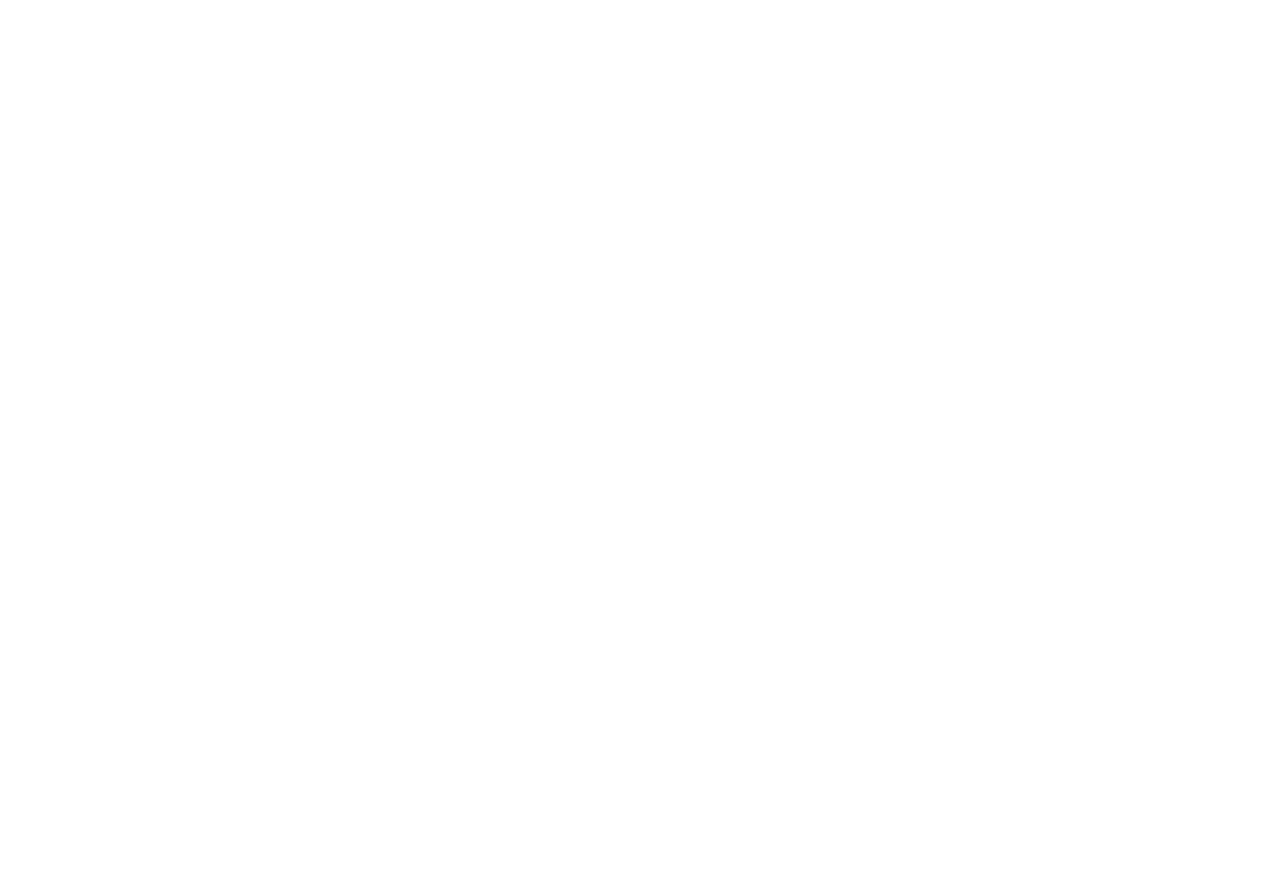
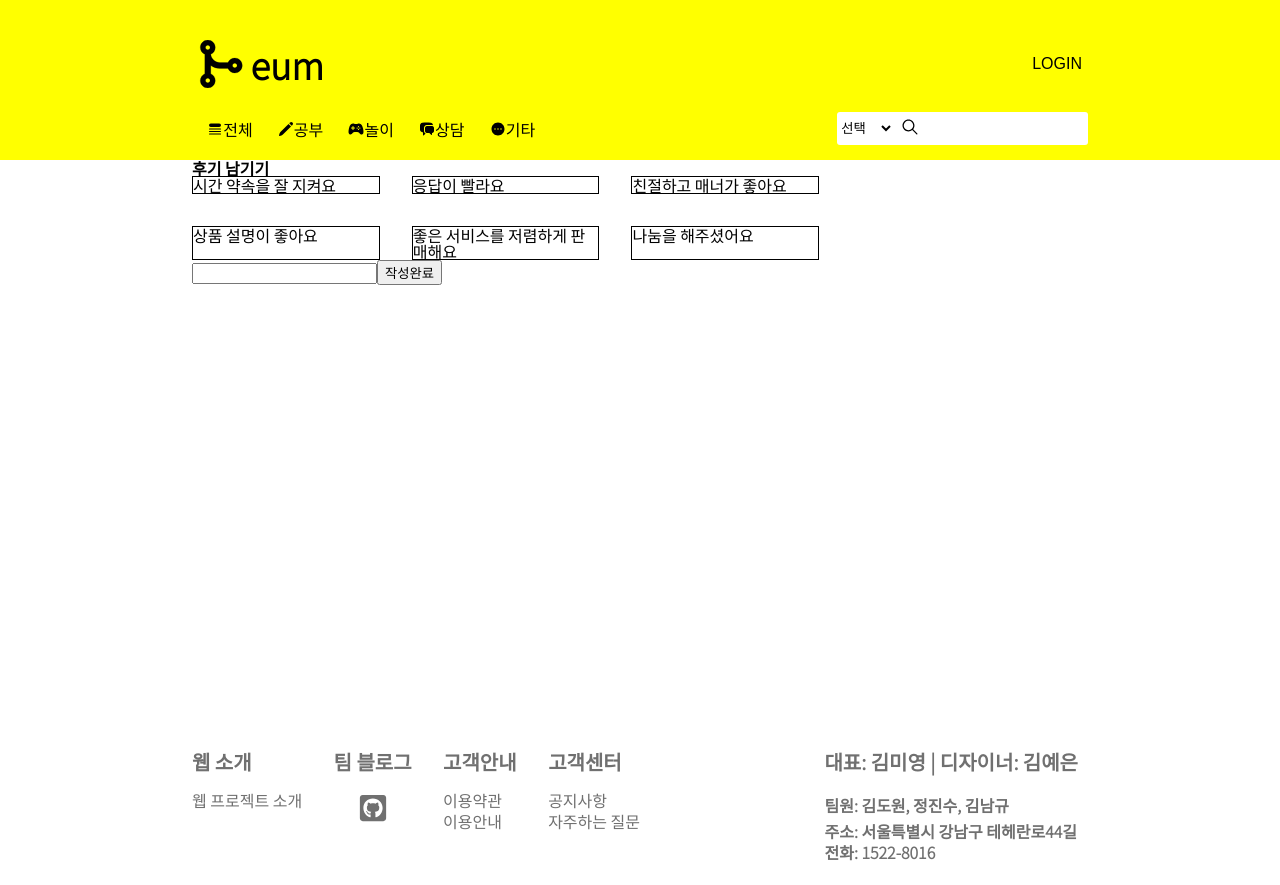
Before and after one commit to KoreaMoney/Team-project-Eum, a React (Create React App) app: page /review/1 in a window 1280 px wide. Before the commit this address had no page. Before the commit the page ends 800 px from the top, so only its background shows below. Built offline with nearby package versions, Linux system fonts and the light colour scheme; no server answers.

Commit message:
feat: 뱃지 기능 구현

```diff
--- a/src/pages/Detail.tsx
+++ b/src/pages/Detail.tsx
@@ -200,6 +200,7 @@ const Detail = () => {
         isCancel: false,
         cancelTime: 0,
         doneTime: 0,
+        reviewDone: false,
       });
       setTimeout(() => {
         navigate(`/detail/${categoryName}/${id}/${user.id}/${uuid}`);
--- /dev/null
+++ b/src/pages/ReviewPage.tsx
@@ -0,0 +1,198 @@
+import { useMutation, useQuery, useQueryClient } from '@tanstack/react-query';
+import styled from 'styled-components';
+import { uuidv4 } from '@firebase/util';
+import React, { useState } from 'react';
+import { useNavigate, useParams } from 'react-router-dom';
+import {
+  getOnSalePost,
+  getPostsId,
+  getUsers,
+  patchOnSalePost,
+  patchPosts,
+  patchUsers,
+  postComments,
+} from '../api';
+import { commentType } from '../types';
+function ReviewPage() {
+  const navigate = useNavigate();
+  const saveUser = JSON.parse(sessionStorage.getItem('user') || 'null');
+  const { id } = useParams();
+  const [review, setReview] = useState('');
+  const [badge, setBadge] = useState('');
+  const queryClient = useQueryClient();
+  //onSlaepost 데이터 불러오기
+  const { data, isLoading } = useQuery(
+    ['salePost', id],
+    () => getOnSalePost(id),
+    {
+      select: (data) => {
+        return data[0];
+      },
+      onSuccess: (data) => {
+        if (!saveUser || saveUser.uid !== data.buyerUid) {
+          navigate('/');
+        }
+        if (data.reviewDone) {
+          navigate('/');
+        }
+      },
+    }
+  );
+  // 판매자 정보 불러오기
+  const { data: user, isLoading: userLoading } = useQuery(
+    ['user', id],
+    () => getUsers(data.sellerUid),
+    {
+      enabled: !!data,
+    }
+  );
+  // 구매자 정보 불러오기
+  const { data: reviewer } = useQuery(['reviewer', id], () =>
+    getUsers(saveUser.uid)
+  );
+  const { mutate } = useMutation(
+    (data: any) => {
+      const { userId, newUser } = data;
+      return patchUsers(userId, newUser);
+    },
+    {
+      onSuccess: () => {
+        queryClient.invalidateQueries(['test', id]);
+      },
+    }
+  );
+  //포스트 데이터 가져오기
+  const { data: post } = useQuery(
+    ['post', id],
+    () => getPostsId(data.postsId),
+    {
+      select: (data) => {
+        return data[0];
+      },
+      enabled: !!data,
+    }
+  );
+
+  const { mutate: changeReviewDone } = useMutation(
+    (newSalePosts: { reviewDone: boolean }) =>
+      patchOnSalePost(id, newSalePosts),
+    {
+      onSuccess: () => {
+        if (!review) {
+          navigate('/');
+        }
+      },
+    }
+  );
+
+  const { mutate: updateUser } = useMutation(
+    (newUser: { commentsCount: number }) => patchUsers(data.sellerUid, newUser),
+    {
+      onSuccess: () => {
+        const newPost = { commentsCount: post.commentsCount + 1 };
+        console.log(newPost);
+        upPostCount(newPost);
+      },
+    }
+  );
+
+  const { mutate: upPostCount } = useMutation(
+    (newPost: { commentsCount: number }) => patchPosts(data.postsId, newPost),
+    {
+      onSuccess: () => {
+        const newComment = {
+          id: uuidv4(),
+          postId: data.postsId,
+          sellerUid: data.sellerUid,
+          buyerUid: saveUser?.uid,
+          content: review,
+          createAt: Date.now(),
+          writerNickName: reviewer?.nickName,
+          profileImg: reviewer?.profileImg,
+        };
+        saveText(newComment);
+      },
+    }
+  );
+
+  const { mutate: saveText } = useMutation(
+    (newComment: commentType) => postComments(newComment),
+    {
+      onSuccess: () => {
+        navigate('/');
+      },
+    }
+  );
+  //1. 판매자 카운트 2. 포스트 카운트, 3.댓글 만들기
+  const submitReview = () => {
+    if (badge !== '') {
+      const newUser = { [badge]: user[badge] + 1 };
+      const userId = data.sellerUid;
+      mutate({ userId, newUser });
+      changeReviewDone({ reviewDone: true });
+    }
+    if (review.trim() !== '') {
+      const newUser = {
+        commentsCount: user.commentsCount + 1,
+      };
+      updateUser(newUser);
+      setReview('');
+      changeReviewDone({ reviewDone: true });
+    }
+    if (!badge && !review.trim()) {
+      changeReviewDone({ reviewDone: true });
+    }
+  };
+  const onChangeReview = (e: React.ChangeEvent<HTMLInputElement>) => {
+    setReview(e.target.value);
+  };
+  if (isLoading) {
+    return <div></div>;
+  }
+  return (
+    <Container>
+      <h1>후기 남기기</h1>
+      <GridBox>
+        <ReviewSelectBox onClick={() => setBadge('time')}>
+          시간 약속을 잘 지켜요
+        </ReviewSelectBox>
+        <ReviewSelectBox onClick={() => setBadge('fast')}>
+          응답이 빨라요
+        </ReviewSelectBox>
+        <ReviewSelectBox onClick={() => setBadge('manner')}>
+          친절하고 매너가 좋아요
+        </ReviewSelectBox>
+        <ReviewSelectBox onClick={() => setBadge('service')}>
+          상품 설명이 좋아요{' '}
+        </ReviewSelectBox>
+        <ReviewSelectBox onClick={() => setBadge('cheap')}>
+          좋은 서비스를 저렴하게 판매해요
+        </ReviewSelectBox>
+        <ReviewSelectBox onClick={() => setBadge('donation')}>
+          나눔을 해주셨어요{' '}
+        </ReviewSelectBox>
+      </GridBox>
+      <input type="text" value={review} onChange={onChangeReview} />
+      <button onClick={submitReview}>작성완료</button>
+    </Container>
+  );
+}
+
+export default ReviewPage;
+
+const Container = styled.div`
+  height: 70vh;
+  width: 70%;
+  margin: 0 auto;
+`;
+const GridBox = styled.div`
+  width: 70%;
+  display: grid;
+  grid-template-columns: repeat(3, 1fr);
+  gap: 2rem;
+  div {
+  }
+`;
+const ReviewSelectBox = styled.div`
+  border: 1px solid;
+`;
--- a/src/pages/SignIn.tsx
+++ b/src/pages/SignIn.tsx
@@ -150,6 +150,12 @@ const SignIn = () => {
             like: [],
             isDoneCount: 0,
             commentsCount: 0,
+            time: 0,
+            fast: 0,
+            manner: 0,
+            service: 0,
+            cheap: 0,
+            donation: 0,
           });
         }
         navigate('/');
--- a/src/pages/SignUp.tsx
+++ b/src/pages/SignUp.tsx
@@ -145,6 +145,12 @@ const SignUp = () => {
             profileImg: null,
             isDoneCount: 0,
             commentsCount: 0,
+            time: 0,
+            fast: 0,
+            manner: 0,
+            service: 0,
+            cheap: 0,
+            donation: 0,
           });
 
           await updateProfile(auth.currentUser, {
--- a/src/pages/Transaction.tsx
+++ b/src/pages/Transaction.tsx
@@ -85,6 +85,7 @@ const Transaction = () => {
       onSuccess: () => {
         queryClient.invalidateQueries(['salePost1', id]);
         setIsDone(true);
+        navigate(`/review/${data[0].id}`);
       },
     }
   );
@@ -266,9 +267,7 @@ const Transaction = () => {
                   완료
                 </button>
               ) : saveUser.uid === data?.[0]?.buyerUid && isCancel ? (
-                <button aria-label="취소 완료">
-                  취소 완료
-                </button>
+                <button aria-label="취소 완료">취소 완료</button>
               ) : null}
 
               {isDone ? (
--- a/src/pages/WritePage.tsx
+++ b/src/pages/WritePage.tsx
@@ -121,9 +121,6 @@ const WritePage = () => {
         const resultImg = reader.result;
         shortenUrl(resultImg as string);
       };
-
-
-
     }
   };
 
--- a/src/router/Router.tsx
+++ b/src/router/Router.tsx
@@ -14,6 +14,7 @@ const SignIn = loadable(() => import('../pages/SignIn'));
 const SignUp = loadable(() => import('../pages/SignUp'));
 const Transaction = loadable(() => import('../pages/Transaction'));
 const WritePage = loadable(() => import('../pages/WritePage'));
+const ReviewPage = loadable(() => import('../pages/ReviewPage'));
 
 const Router = () => {
   return (
@@ -37,6 +38,7 @@ const Router = () => {
             path="/detail/:categoryName/:sellerId/:buyerId/:id"
             element={<Transaction />}
           />
+          <Route path="review/:id" element={<ReviewPage />} />
         </Route>
         <Route path="/signin" element={<SignIn />} />
         <Route path="/signup" element={<SignUp />} />
```
Also changed, not shown: src/types.d.ts (+8 -1 lines), 1 other file (tests, documents, lock files or other folders).
